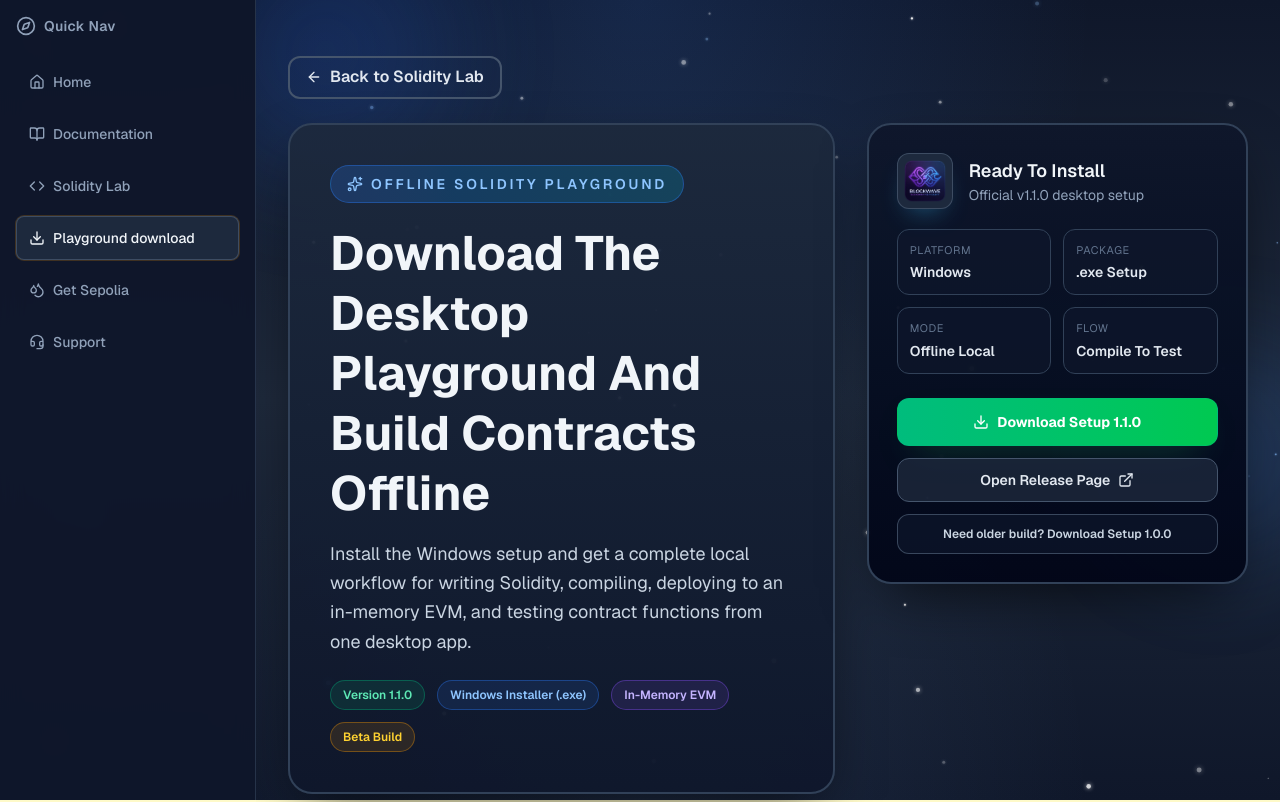
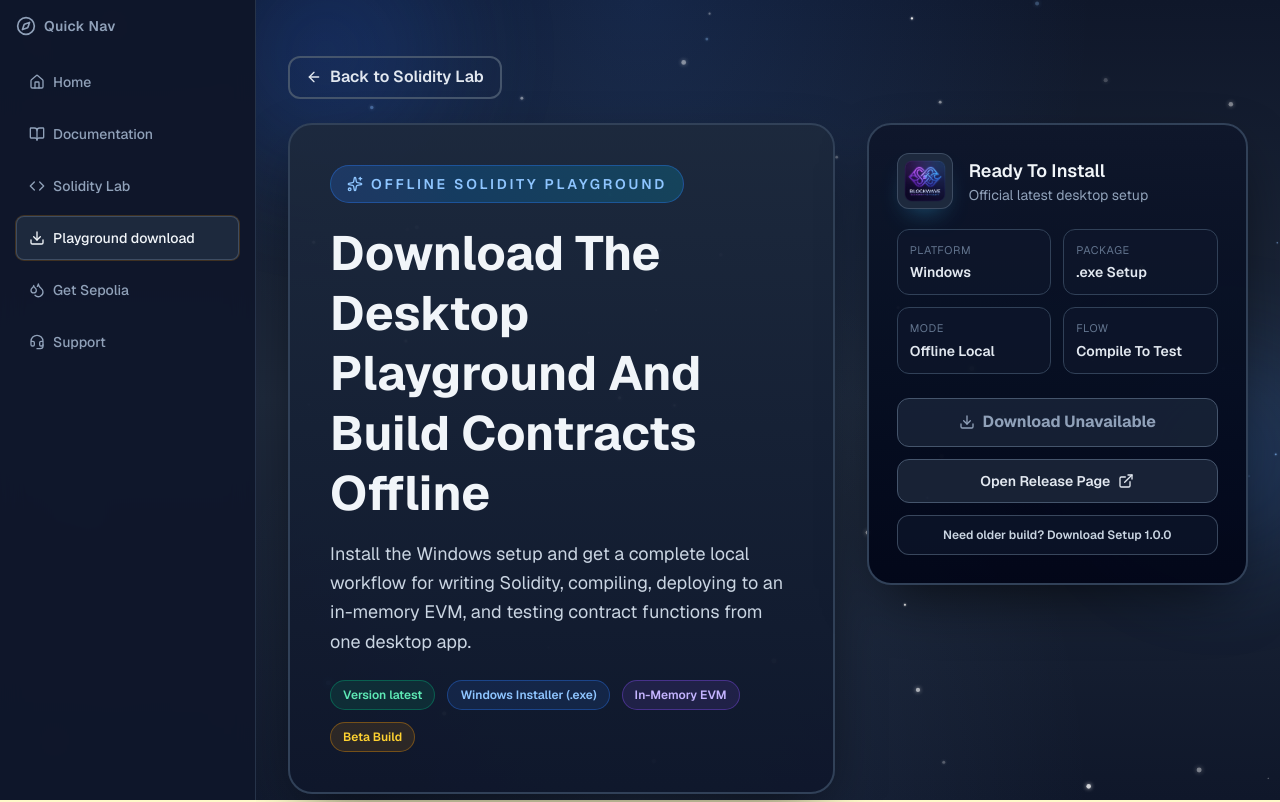
Before and after one commit to omegaopinmthechat/blockchain_projects, a Next.js app in the folder confcert/frontend/: page /offline-playground in a window 1280 px wide. Shown: the top 802 px of the page. Built offline with nearby package versions, Linux system fonts and the light colour scheme; no server answers.

Commit message:
made it so that everytime i push  a new update the website will show the latest update of the application to download

```diff
--- a/confcert/frontend/src/app/offline-playground/page.js
+++ b/confcert/frontend/src/app/offline-playground/page.js
@@ -1,5 +1,6 @@
 "use client";
 
+import { useEffect, useState } from "react";
 import Link from "next/link";
 import Image from "next/image";
 import { motion } from "framer-motion";
@@ -18,10 +19,16 @@
 } from "lucide-react";
 import StarBackground from "@/components/StarBackground";
 
-const LATEST_DOWNLOAD_URL =
-  "https://github.com/omegaopinmthechat/blockchain_projects/releases/download/v1.1.0/Solidity.Playground.Setup.1.1.0.exe";
-const LATEST_RELEASE_URL =
-  "https://github.com/omegaopinmthechat/blockchain_projects/releases/tag/v1.1.0";
+const RELEASES_LATEST_API =
+  "https://api.github.com/repos/omegaopinmthechat/blockchain_projects/releases/latest";
+const RELEASES_PAGE_URL =
+  "https://github.com/omegaopinmthechat/blockchain_projects/releases";
+const INITIAL_RELEASE_INFO = {
+  versionTag: "latest",
+  versionLabel: "latest",
+  downloadUrl: "",
+  releaseUrl: RELEASES_PAGE_URL,
+};
 const LEGACY_DOWNLOAD_URL =
   "https://github.com/omegaopinmthechat/blockchain_projects/releases/download/v1.0.0/Solidity.Playground.Setup.1.0.0.exe";
 
@@ -109,7 +116,73 @@
   );
 }
 
+async function getLatestRelease() {
+  const res = await fetch(RELEASES_LATEST_API, {
+    headers: {
+      Accept: "application/vnd.github+json",
+      "User-Agent": "solidity-playground-app",
+    },
+    cache: "no-store",
+  });
+
+  if (!res.ok) {
+    throw new Error(`Failed to load latest release (${res.status}).`);
+  }
+
+  const data = await res.json();
+  const assets = Array.isArray(data?.assets) ? data.assets : [];
+  const exeAssets = assets.filter(
+    (asset) =>
+      typeof asset?.name === "string" &&
+      asset.name.toLowerCase().endsWith(".exe") &&
+      typeof asset?.browser_download_url === "string"
+  );
+
+  const preferredAsset =
+    exeAssets.find((asset) => /setup|installer/i.test(asset.name)) || exeAssets[0];
+
+  if (!preferredAsset) {
+    throw new Error("No installer asset (.exe) found in latest release.");
+  }
+
+  const tag =
+    typeof data?.tag_name === "string" && data.tag_name.trim()
+      ? data.tag_name.trim()
+      : INITIAL_RELEASE_INFO.versionTag;
+
+  return {
+    versionTag: tag,
+    versionLabel: tag.replace(/^v/i, ""),
+    downloadUrl: preferredAsset.browser_download_url,
+    releaseUrl:
+      typeof data?.html_url === "string" && data.html_url.trim()
+        ? data.html_url
+        : RELEASES_PAGE_URL,
+  };
+}
+
 export default function OfflinePlaygroundPage() {
+  const [releaseInfo, setReleaseInfo] = useState(INITIAL_RELEASE_INFO);
+
+  useEffect(() => {
+    let isActive = true;
+
+    getLatestRelease()
+      .then((latest) => {
+        if (!isActive) {
+          return;
+        }
+        setReleaseInfo(latest);
+      })
+      .catch((error) => {
+        console.error("[offline-playground] latest release fetch failed:", error);
+      });
+
+    return () => {
+      isActive = false;
+    };
+  }, []);
+
   return (
     <div className="relative min-h-screen overflow-x-hidden">
       <StarBackground starCount={120} />
@@ -152,7 +225,7 @@
 
               <div className="flex flex-wrap gap-2.5 sm:gap-3">
                 <span className="rounded-full border border-emerald-500/35 bg-emerald-500/12 px-3 py-1.5 text-xs font-semibold text-emerald-300">
-                  Version 1.1.0
+                  Version {releaseInfo.versionLabel}
                 </span>
                 <span className="rounded-full border border-blue-500/35 bg-blue-500/12 px-3 py-1.5 text-xs font-semibold text-blue-300">
                   Windows Installer (.exe)
@@ -182,7 +255,9 @@
                 </div>
                 <div>
                   <p className="text-lg font-semibold text-slate-100">Ready To Install</p>
-                  <p className="text-sm text-slate-400">Official v1.1.0 desktop setup</p>
+                  <p className="text-sm text-slate-400">
+                    Official {releaseInfo.versionTag} desktop setup
+                  </p>
                 </div>
               </div>
 
@@ -206,18 +281,29 @@
               </div>
 
               <div className="flex flex-col gap-3">
+                {releaseInfo.downloadUrl ? (
                   <a
-                  href={LATEST_DOWNLOAD_URL}
+                    href={releaseInfo.downloadUrl}
                     target="_blank"
                     rel="noreferrer"
                     className="inline-flex min-h-12 items-center justify-center gap-2 rounded-xl border border-emerald-500/40 bg-linear-to-r from-emerald-500 to-green-500 px-5 py-3 text-sm font-bold text-white shadow-[0_14px_36px_-20px_rgba(34,197,94,0.8)] transition-all duration-300 hover:scale-[1.01] hover:shadow-[0_20px_42px_-20px_rgba(34,197,94,0.9)]"
                   >
                     <Download className="h-4 w-4" />
-                  Download Setup 1.1.0
+                    Download Setup {releaseInfo.versionLabel}
                   </a>
+                ) : (
+                  <button
+                    type="button"
+                    disabled
+                    className="inline-flex min-h-12 cursor-not-allowed items-center justify-center gap-2 rounded-xl border border-slate-600 bg-slate-800/70 px-5 py-3 text-sm font-bold text-slate-400"
+                  >
+                    <Download className="h-4 w-4" />
+                    Download Unavailable
+                  </button>
+                )}
 
                 <a
-                  href={LATEST_RELEASE_URL}
+                  href={releaseInfo.releaseUrl}
                   target="_blank"
                   rel="noreferrer"
                   className="inline-flex min-h-11 items-center justify-center gap-2 rounded-xl border border-slate-600 bg-slate-800/80 px-5 py-2.5 text-sm font-semibold text-slate-200 transition-all duration-300 hover:bg-slate-700"
```
Lines whose indentation alone changed are shown as unchanged.
